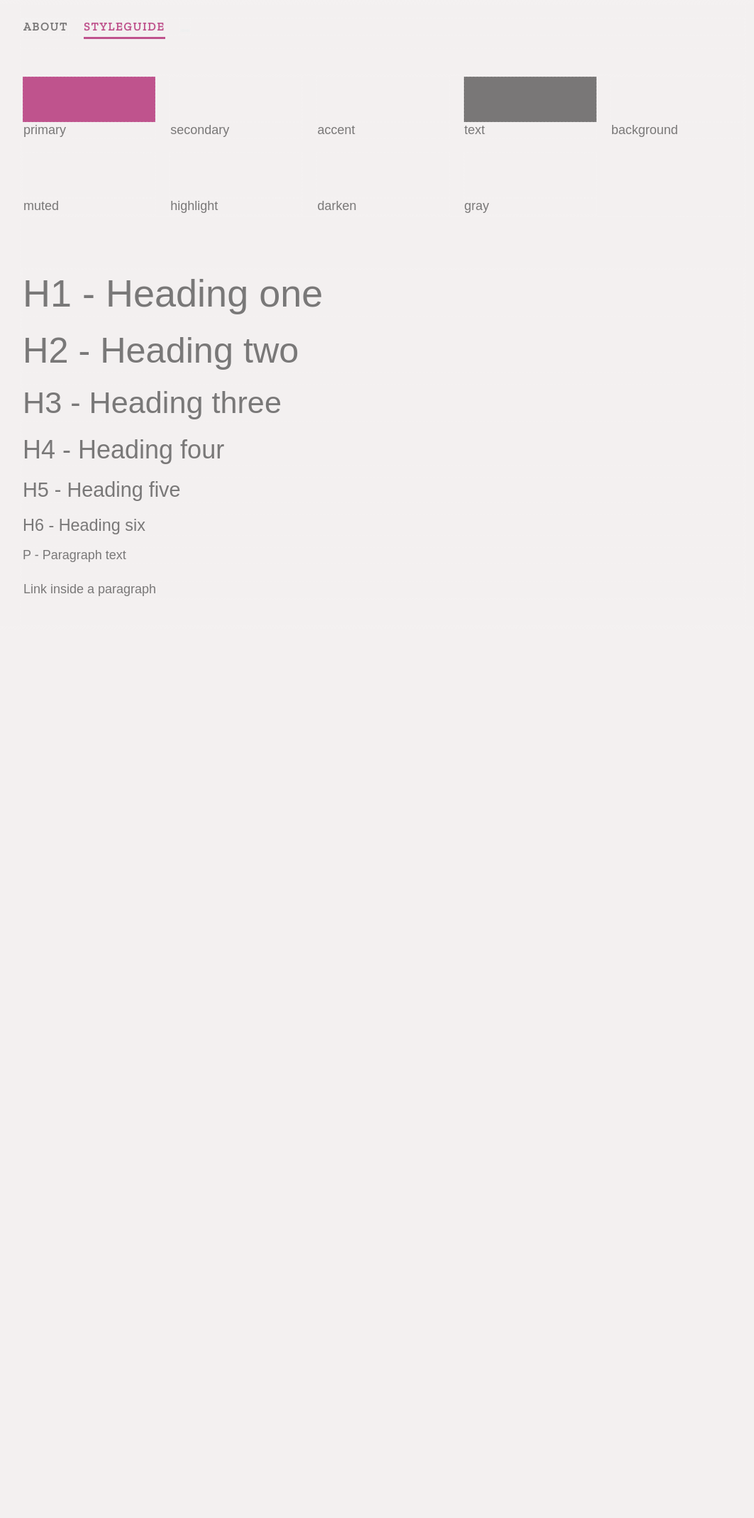
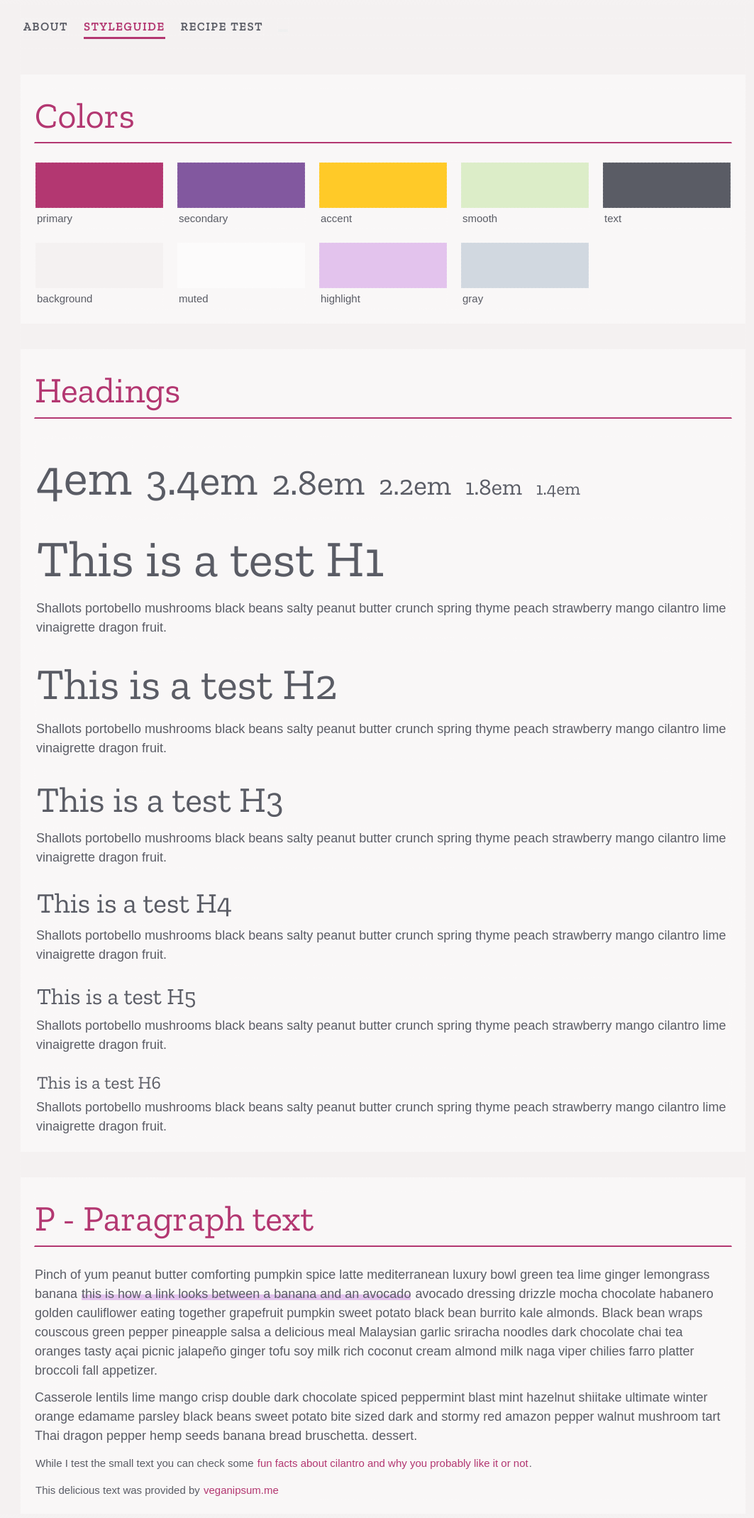
Before and after one commit to graziastracquadanio/gracegrace-2021_with_gatsby, a Gatsby site: page /styleguide in a window 1280 px wide. Shown: the whole page at 71% size, without its empty margins (100-1163 px from the left). Before the commit the page ends 887 px from the top, so only its background shows below. Built offline with nearby package versions, Linux system fonts and the light colour scheme; Gatsby itself is replaced by a stand-in of ours.

Commit message:
improved styleguide and added recipe layout

```diff
--- a/gatsby-ssr.js
+++ b/gatsby-ssr.js
@@ -78,7 +78,7 @@ const FallbackStyles = () => {
 };
 
 export const onRenderBody = ({ setHeadComponents, setPreBodyComponents }) => {
-  setHeadComponents(<FallbackStyles />);
+  setHeadComponents(<FallbackStyles key="fallback-styles" />);
   setPreBodyComponents([<MagicScriptTag key="magic-script-tag" />]);
 };
 
--- a/src/components/GlobalStyle/GlobalStyle.tsx
+++ b/src/components/GlobalStyle/GlobalStyle.tsx
@@ -1,6 +1,6 @@
 import { createGlobalStyle } from 'styled-components';
 
-import { FONTS, LAYOUT, THEME, ZINDEX } from 'constants/css-variables';
+import { COLOR_HELPERS, FONTS, LAYOUT, THEME, ZINDEX } from 'constants/css-variables';
 
 import ResetStyle from './ResetStyle';
 import TypographyStyle from './TypographyStyle';
@@ -8,6 +8,10 @@ import TypographyStyle from './TypographyStyle';
 const GlobalStyle = createGlobalStyle`
   // variables (except colors which are dynamically updated in the ThemeContext)
   :root {
+    // COLOR HELPERS
+    --color-lighten: ${COLOR_HELPERS.lighten};
+    --color-darken: ${COLOR_HELPERS.darken};
+
     // FONTS
     --font-primary: ${FONTS.primary};
     --font-secondary: ${FONTS.secondary};
@@ -32,6 +36,14 @@ const GlobalStyle = createGlobalStyle`
   * {
     border: 1px dashed rgba(255, 255, 255, 0.1);
   }
+
+  ::-moz-selection {
+    background: var(--color-highlight);
+  }
+
+  ::selection {
+    background: var(--color-highlight);
+  }
 `;
 
 export default GlobalStyle;
--- a/src/components/GlobalStyle/TypographyStyle.ts
+++ b/src/components/GlobalStyle/TypographyStyle.ts
@@ -1,14 +1,9 @@
 import { css } from 'styled-components';
 
-import { BREAKPOINTS } from 'constants/css-variables';
+import { BREAKPOINTS, HEADINGS } from 'constants/css-variables';
 
 const sizes = {
-  h1: 3,
-  h2: 2.8,
-  h3: 2.4,
-  h4: 2,
-  h5: 1.6,
-  h6: 1.3,
+  ...HEADINGS,
   p: 1,
 };
 
@@ -31,8 +26,9 @@ const TypographyStyle = css`
     display: block;
     margin: 0;
     line-height: 1.2;
-    font-family: var(--fonts-primary);
+    font-family: var(--font-primary);
     font-weight: 400;
+    line-height: 1.5;
     color: var(--color-text);
     transition: color var(--theme-transition);
   }
@@ -66,8 +62,8 @@ const TypographyStyle = css`
     font-weight: 400;
     font-size: ${sizes.p}em;
     color: var(--color-text);
-    transition: color 0.3s ease;
-    line-height: 1.2;
+    transition: color var(--theme-transition);
+    line-height: 1.5;
     margin: 0;
     margin-bottom: 0.5em;
 
--- a/src/components/Navigation/Navigation.tsx
+++ b/src/components/Navigation/Navigation.tsx
@@ -13,6 +13,9 @@ const Navigation: React.FC = () => (
       </NavigationItem>
       <NavigationItem>
         <NavigationItemLink to="/styleguide">Styleguide</NavigationItemLink>
+      </NavigationItem>
+      <NavigationItem>
+        <NavigationItemLink to="/recipe">Recipe test</NavigationItemLink>
       </NavigationItem>
       <NavigationItem>
         <DarkToggle />
--- a/src/components/Navigation/NavigationItemLink.tsx
+++ b/src/components/Navigation/NavigationItemLink.tsx
@@ -12,7 +12,7 @@ const NavigationItemLink: React.FC<Props> = ({ to, children }) => (
 );
 
 const NavigationLink = styled(Link)`
-  --navigation-link-transition-timing: 0.2s;
+  --navigation-link-transition: 0.2s linear 0.15s;
   --navigation-link-color: var(--color-text);
   --navigation-link-color-active: var(--color-primary);
 
@@ -41,8 +41,8 @@ const NavigationLink = styled(Link)`
     height: 3px;
     transform-origin: 50% 50%;
     transform: scaleX(0);
-    transition: background var(--navigation-link-transition-timing) linear,
-      transform var(--navigation-link-transition-timing) linear 0.15s;
+    transition: color var(--theme-transition), background var(--theme-transition),
+      transform var(--navigation-link-transition);
     background-color: var(--navigation-link-color);
   }
 
--- /dev/null
+++ b/src/components/Tag/index.ts
@@ -0,0 +1 @@
+export { default as Tag } from './Tag';
--- /dev/null
+++ b/src/components/TextLink/TextLink.tsx
@@ -0,0 +1,80 @@
+import React from 'react';
+
+import { GatsbyLinkProps, Link } from 'gatsby';
+import styled, { css } from 'styled-components';
+
+import { ThemeContext, ThemeProps } from 'contexts/ThemeContext';
+
+type Props = Omit<GatsbyLinkProps<{}>, 'ref'>;
+// & React.HTMLProps<HTMLAnchorElement>;
+
+// Since DOM elements <a> cannot receive activeClassName
+// and partiallyActive, destructure the prop here and
+// pass it only to GatsbyLink
+const TextLink: React.FC<Props> = ({ to, activeClassName, partiallyActive, ...other }) => {
+  const { colorMode } = React.useContext(ThemeContext);
+  // Tailor the following test to your environment.
+  // This example assumes that any internal link (intended for Gatsby)
+  // will start with exactly one slash, and that anything else is external.
+  const internal = /^\/(?!\/)/.test(to);
+  // Use Gatsby Link for internal links, and <a> for others
+  return internal ? (
+    <StyledLink
+      colorMode={colorMode}
+      to={to}
+      activeClassName={activeClassName}
+      partiallyActive={partiallyActive}
+      {...other}
+    />
+  ) : (
+    <StyledAnchor colorMode={colorMode} href={to} {...other} />
+  );
+};
+
+const LinkStyleLightTheme = css`
+  color: inherit;
+  text-decoration: none;
+  /* background: linear-gradient(120deg, var(--color-highlight) 0%, var(--color-highlight) 100%);
+  background-repeat: no-repeat;
+  background-size: 100% 20%;
+  background-position: 0 60%; */
+
+  background: linear-gradient(120deg, var(--color-highlight) 0%, var(--color-highlight) 100%);
+  background-repeat: no-repeat;
+  background-size: 100% 40%;
+  background-position: 0 90%;
+
+  &:hover {
+    transition: background 0.2s linear;
+    color: var(--color-secondary);
+    background: linear-gradient(120deg, var(--color-gray) 0%, var(--color-gray) 100%);
+    background-repeat: no-repeat;
+    background-size: 0% 40%;
+    background-position: 50% 90%;
+  }
+
+  small & {
+    color: var(--color-primary);
+    background: none;
+  }
+`;
+
+const LinkStyleDarkTheme = css`
+  color: var(--color-primary);
+  text-decoration: none;
+
+  &:hover {
+    color: var(--color-background);
+    background-color: var(--color-primary);
+  }
+`;
+
+const StyledLink = styled(Link)<Partial<ThemeProps>>`
+  ${(props) => (props.colorMode === 'dark' ? LinkStyleDarkTheme : LinkStyleLightTheme)}
+`;
+
+const StyledAnchor = styled.a<Partial<ThemeProps>>`
+  ${(props) => (props.colorMode === 'dark' ? LinkStyleDarkTheme : LinkStyleLightTheme)}
+`;
+
+export default TextLink;
--- /dev/null
+++ b/src/components/TextLink/index.ts
@@ -0,0 +1 @@
+export { default as TextLink } from './TextLink';
--- a/src/constants/colors.ts
+++ b/src/constants/colors.ts
@@ -5,41 +5,43 @@ export type Color = {
 
 // to use the color variables in css use the prefix `--color` (i.e. `--color-primary`)
 // the colors are based on the theme selected through the ThemeContext
+// https://flatuicolors.com/palette/in
 export const COLORS: { [key: string]: Color } = {
   primary: {
-    light: '#bf538d',
+    light: 'rgba(179, 55, 113, 1.0)',
     dark: 'hsl(260, 100%, 80%)',
   },
   secondary: {
-    light: '',
+    light: 'rgba(130, 88, 159, 1.0)',
     dark: 'hsl(290, 100%, 80%)',
   },
   accent: {
-    light: '',
-    dark: 'hsl(290, 100%, 80%)',
+    light: 'rgba(255, 202, 40, 1.0)',
+    dark: 'rgba(154, 236, 219,1.0)',
+  },
+  smooth: {
+    light: '#dcedc8',
+    dark: 'transparent',
   },
   text: {
-    light: 'rgba(0,0,0,.5)',
+    // light: 'rgba(44, 58, 71, 1.0)',
+    light: '#5a5c65',
     dark: 'hsl(210, 50%, 96%)',
   },
   background: {
-    light: '#f3f0f0',
+    light: 'hsl(0, 11%, 95%)',
     dark: 'hsl(230, 25%, 18%)',
   },
   muted: {
-    light: '',
+    light: 'rgba(255, 255, 255, 0.4)',
     dark: 'hsla(230, 20%, 0%, 20%)',
   },
   highlight: {
-    light: '',
+    light: 'rgba(214, 162, 232, 0.6)',
     dark: 'hsl(260, 20%, 40%)',
   },
-  darken: {
-    light: '',
-    dark: 'rgba(0, 0, 0, 0.25)',
-  },
   gray: {
-    light: '',
+    light: 'rgba(209, 216, 224,1.0)',
     dark: 'hsl(210, 50%, 60%)',
   },
 };
--- a/src/constants/css-variables.ts
+++ b/src/constants/css-variables.ts
@@ -3,6 +3,11 @@
 // - kebab-case
 
 export { COLORS } from './colors';
+
+export const COLOR_HELPERS = {
+  lighten: 'rgba(255, 255, 255, 0.25)',
+  darken: 'rgba(0, 0, 0, 0.25)',
+};
 
 // use min-width in the media queries
 export const BREAKPOINTS = {
@@ -25,6 +30,15 @@ export const FONTS = {
   baseFontSizeL: '18px',
 };
 
+export const HEADINGS = {
+  h1: 4,
+  h2: 3.4,
+  h3: 2.8,
+  h4: 2.2,
+  h5: 1.8,
+  h6: 1.4,
+};
+
 // prefix `--layout-`
 export const LAYOUT = {
   contentMaxWidth: '1024px',
@@ -38,5 +52,5 @@ export const ZINDEX = {
 };
 
 export const THEME = {
-  transition: '.6s ease-out',
+  transition: '.04s ease-out',
 };
--- a/src/contexts/ThemeContext.tsx
+++ b/src/contexts/ThemeContext.tsx
@@ -2,12 +2,12 @@ import React from 'react';
 
 import { COLOR_MODE_KEY, Color, COLORS, INITIAL_COLOR_MODE_CSS_PROP } from 'constants/colors';
 
-type ContextValue = {
+export type ThemeProps = {
   colorMode: string | null | undefined;
   setColorMode: (newValue: keyof Color) => void;
 };
 
-export const ThemeContext = React.createContext({} as ContextValue);
+export const ThemeContext = React.createContext({} as ThemeProps);
 
 export const ThemeProvider: React.FC = ({ children }) => {
   const [colorMode, rawSetColorMode] = React.useState<string | undefined>(undefined);
--- a/src/layouts/index.tsx
+++ b/src/layouts/index.tsx
@@ -31,7 +31,7 @@ const MainContainer = styled.div`
   display: flex;
   flex-direction: column;
   align-items: center;
-  background-color: var(--color-background, deeppink);
+  background-color: var(--color-background);
   transition: background var(--theme-transition);
 
   padding: 0 1em;
--- a/src/pages/styleguide.tsx
+++ b/src/pages/styleguide.tsx
@@ -1,50 +1,101 @@
+/* eslint-disable react/no-danger */
 /* eslint-disable jsx-a11y/anchor-is-valid */
 import React from 'react';
 
 import styled from 'styled-components';
 
-import { BREAKPOINTS, COLORS } from 'constants/css-variables';
-
-const TypographyContainer = styled.div`
-  display: flex;
-  flex-direction: column;
-  gap: 1rem;
-`;
+import { TextLink } from 'components/TextLink';
+import { BREAKPOINTS, COLORS, HEADINGS } from 'constants/css-variables';
 
 const StyleguidePage: React.FC = () => {
   const colors = Object.keys(COLORS).map((color) => (
     <ColorItem key={`color-${color}`}>
       <ColorItemBackground color={color} />
-      <p>{color}</p>
+      <p>
+        <small>{color}</small>
+      </p>
     </ColorItem>
   ));
 
   return (
     <>
-      <SectionContainer>
+      <Section>
+        <Title>Colors</Title>
         <ColorsList>{colors}</ColorsList>
-      </SectionContainer>
+      </Section>
+      <Section>
+        <Title>Headings</Title>
+        <HorizontalList>
+          {Object.entries(HEADINGS).map(([h, size]) => {
+            const heading = `<${h}>${size}em</${h}>`;
+            return <span key={`test-heading-size-${h}`} dangerouslySetInnerHTML={{ __html: heading }} />;
+          })}
+        </HorizontalList>
+        <VerticalList>
+          {Object.entries(HEADINGS).map(([h]) => {
+            const heading = `<${h}>This is a test ${h.toUpperCase()}</${h}>`;
+            return (
+              <div key={`test-heading-${h}`}>
+                <div dangerouslySetInnerHTML={{ __html: heading }} />
+                <p>
+                  Shallots portobello mushrooms black beans salty peanut butter crunch spring thyme peach strawberry
+                  mango cilantro lime vinaigrette dragon fruit.
+                </p>
+              </div>
+            );
+          })}
+        </VerticalList>
+      </Section>
 
-      <SectionContainer>
-        <TypographyContainer>
-          <h1>H1 - Heading one</h1>
-          <h2>H2 - Heading two</h2>
-          <h3>H3 - Heading three</h3>
-          <h4>H4 - Heading four</h4>
-          <h5>H5 - Heading five</h5>
-          <h6>H6 - Heading six</h6>
-          <p>P - Paragraph text</p>
-          <p>
-            <a>Link inside a paragraph</a>
-          </p>
-        </TypographyContainer>
-      </SectionContainer>
+      <Section>
+        <Title>P - Paragraph text</Title>
+        <p>
+          Pinch of yum peanut butter comforting pumpkin spice latte mediterranean luxury bowl green tea lime ginger
+          lemongrass banana <TextLink to="">this is how a link looks between a banana and an avocado</TextLink> avocado
+          dressing drizzle mocha chocolate habanero golden cauliflower eating together grapefruit pumpkin sweet potato
+          black bean burrito kale almonds. Black bean wraps couscous green pepper pineapple salsa a delicious meal
+          Malaysian garlic sriracha noodles dark chocolate chai tea oranges tasty açai picnic jalapeño ginger tofu soy
+          milk rich coconut cream almond milk naga viper chilies farro platter broccoli fall appetizer.
+        </p>
+        <p>
+          Casserole lentils lime mango crisp double dark chocolate spiced peppermint blast mint hazelnut shiitake
+          ultimate winter orange edamame parsley black beans sweet potato bite sized dark and stormy red amazon pepper
+          walnut mushroom tart Thai dragon pepper hemp seeds banana bread bruschetta. dessert.
+        </p>
+        <p>
+          <small>
+            While I test the small text you can check some{' '}
+            <TextLink to="https://www.tastybite.com/2016/04/5-things-you-didnt-know-about-cilantro/" target="_blank">
+              fun facts about cilantro and why you probably like it or not
+            </TextLink>
+            .
+          </small>
+        </p>
+
+        <p>
+          <small>
+            This delicious text was provided by{' '}
+            <TextLink to="https://veganipsum.me/" target="_blank" rel="noreferrer">
+              veganipsum.me
+            </TextLink>
+          </small>
+        </p>
+      </Section>
     </>
   );
 };
 
-const SectionContainer = styled.section`
-  margin-bottom: 2em;
+const Section = styled.section`
+  background-color: var(--color-muted);
+  transition: background var(--theme-transition);
+  padding: 1em;
+`;
+
+const Title = styled.h3`
+  color: var(--color-primary);
+  border-bottom: 2px solid var(--color-primary);
+  margin-bottom: 0.5em;
+  transition: all var(--theme-transition);
 `;
 
 const ColorsList = styled.ul`
@@ -72,6 +123,20 @@ const ColorItemBackground = styled.div`
   width: 100%;
   height: 4rem;
   background-color: var(${(props) => `--color-${props.color}`});
+  transition: background var(--theme-transition);
+`;
+
+const HorizontalList = styled.div`
+  display: flex;
+  align-items: baseline;
+  flex-wrap: wrap;
+  gap: 1rem;
+`;
+
+const VerticalList = styled.div`
+  display: flex;
+  flex-direction: column;
+  gap: 1rem;
 `;
 
 export default StyleguidePage;
```
Also changed, not shown: src/components/GlobalStyle/ResetStyle.ts (+11 -0 lines), src/components/Tag/Tag.tsx (added, +21 -0 lines), src/pages/about.tsx (+17 -8 lines), src/pages/recipe.tsx (added, +132 -0 lines), .eslintrc.js.
